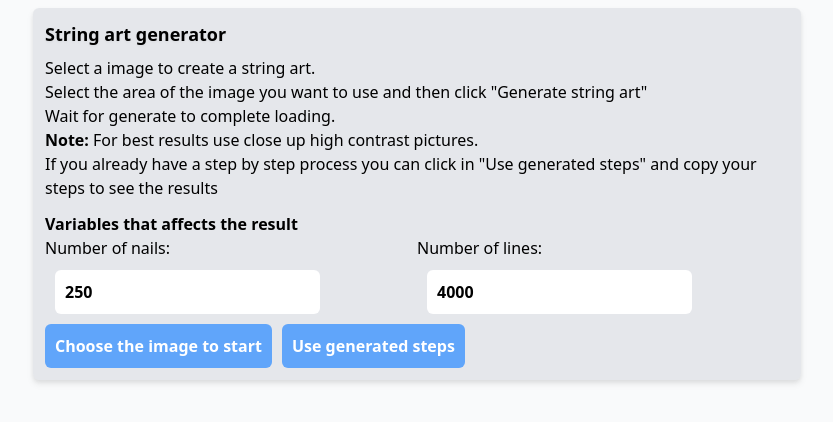
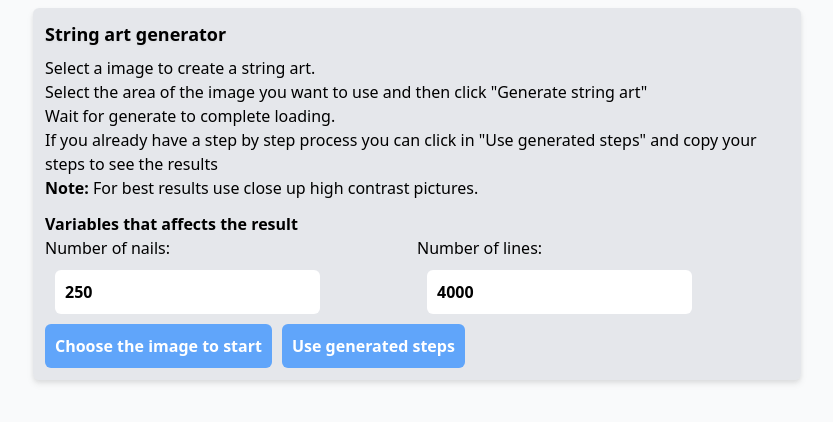
Before and after one commit to Igor-CA/String-Art-Maker, a React (Create React App) app: page / in a window 1280 px wide. Shown: the top 422 px of the page, without its empty margins (223-1056 px from the left). Built offline with nearby package versions, Linux system fonts and the light colour scheme; the HTML template or start-up script is replaced by a standard one.

Commit message:
Typing mistakes

```diff
--- a/src/App.js
+++ b/src/App.js
@@ -58,7 +58,7 @@ function App() {
 		const screenSize = SCREEN_SIZE;
 		const lineTranparency = LINE_TRANSPARENCY;
 
-		setLoading(true)
+		setLoading(true);
 		worker.postMessage({
 			imageData,
 			numberOfThreads,
@@ -68,7 +68,7 @@ function App() {
 		});
 		worker.onmessage = (e) => {
 			setSteps(e.data);
-			setLoading(false)
+			setLoading(false);
 		};
 		return;
 	};
@@ -98,9 +98,10 @@ function App() {
 					Select a image to create a string art. <br></br> Select the area of
 					the image you want to use and then click "Generate string art"
 					<br></br> Wait for generate to complete loading. <br></br>
+					If you already have a step by step process you can click in "Use
+					generated steps" and copy your steps to see the results<br></br>
 					<strong>Note:</strong> For best results use close up high contrast
-					pictures. <br></br> If you already have a step by step process you can
-					click in "Use generated steps" and copy your steps to see the results
+					pictures. <br></br>
 				</p>
 
 				<h2 className="font-bold mt-3">Variables that affects the result</h2>
--- a/src/components/FinalResultsComponent.jsx
+++ b/src/components/FinalResultsComponent.jsx
@@ -20,7 +20,7 @@ export default function FinalResultComponent({steps, numberOfPoints, errorHandle
 				To build your string art you just have to follow the order of the steps
 				above so for exemple in the part "
 				{`${steps[0]}, ${steps[1]}, ${steps[2]}`}" you start from nail/pin{" "}
-				{steps[0]}, pass a line from {steps[0]} to steps {steps[1]} and then a
+				{steps[0]}, pass a line from {steps[0]} to nail/pin {steps[1]} and then a
 				line from pin {steps[1]} to pin {steps[2]} and so on
 			</p>
 		</div>
```
